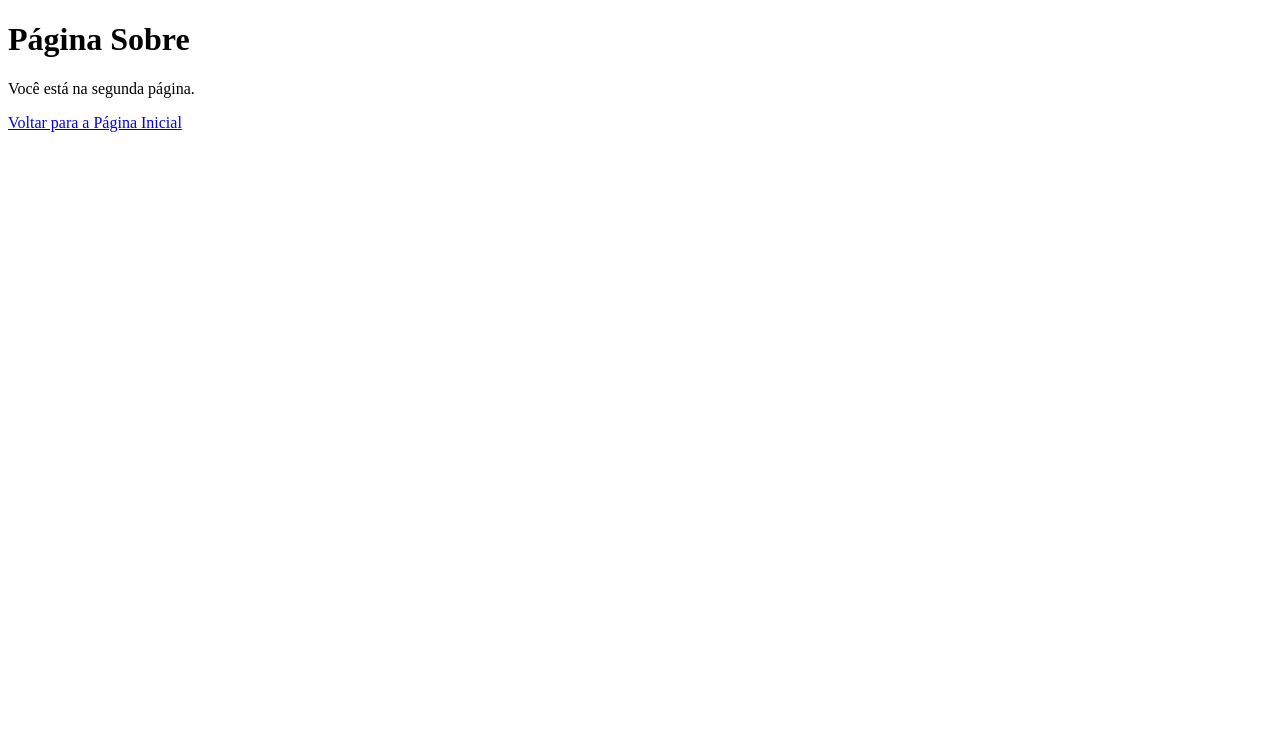
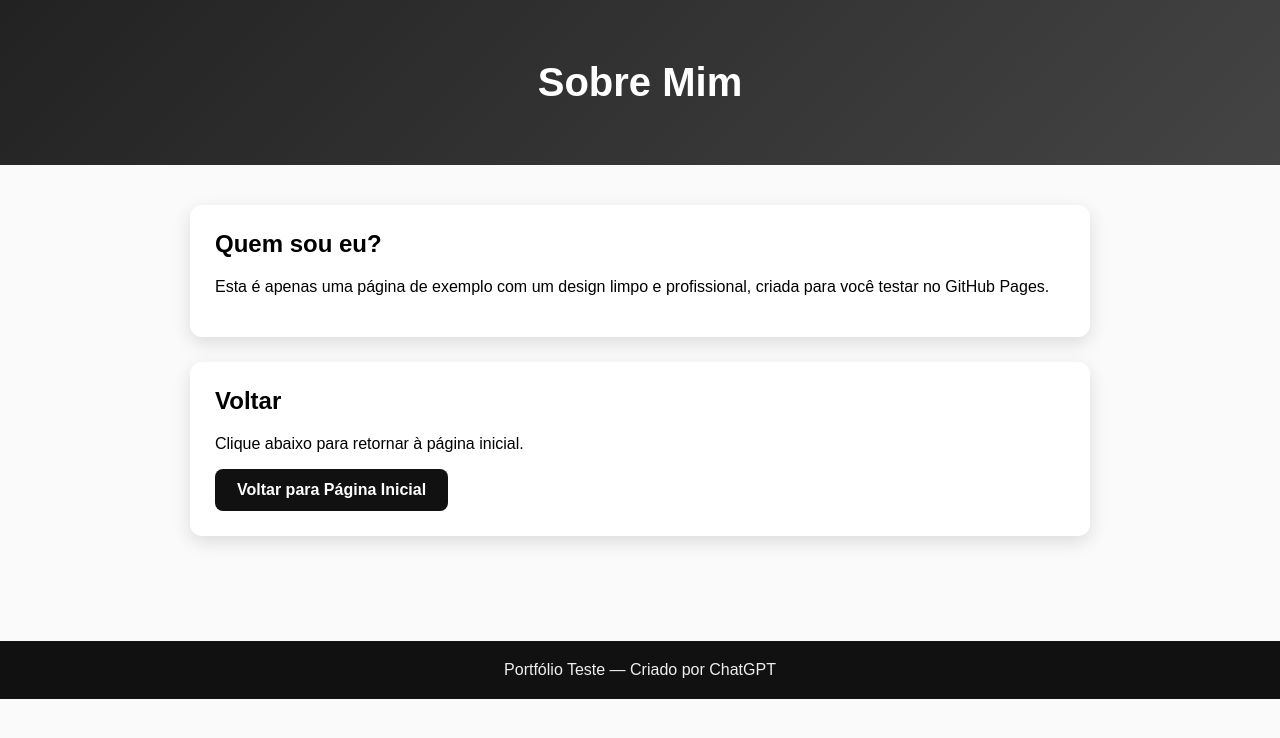
Before and after one commit to rejanesilva88855sg-dot/teste, a plain HTML site: page sobre.html in a window 1280 px wide. Drawn offline with Linux system fonts and the light colour scheme.

Commit message:
sobre.html

```diff
--- a/sobre.html
+++ b/sobre.html
@@ -1,13 +1,84 @@
 <!DOCTYPE html>
 <html lang="pt-BR">
 <head>
-    <meta charset="UTF-8">
-    <meta name="viewport" content="width=device-width, initial-scale=1.0">
-    <title>Página Sobre</title>
+<meta charset="UTF-8">
+<meta name="viewport" content="width=device-width, initial-scale=1.0">
+<title>Sobre Mim | Portfólio</title>
+<style>
+body {
+    margin: 0;
+    font-family: Arial, sans-serif;
+    background: #fafafa;
+}
+header {
+    background: linear-gradient(135deg, #222, #444);
+    color:#fff;
+    padding: 60px 20px;
+    text-align:center;
+}
+header h1 {
+    margin:0;
+    font-size: 40px;
+}
+section {
+    max-width:900px;
+    margin:auto;
+    padding:40px 20px;
+}
+.card {
+    background:white;
+    padding:25px;
+    border-radius:12px;
+    box-shadow:0 6px 18px rgba(0,0,0,0.12);
+    margin-bottom:25px;
+}
+.card h2 {
+    margin-top:0;
+}
+a.button {
+    display:inline-block;
+    background:#111;
+    color:#fff;
+    padding:12px 22px;
+    border-radius:8px;
+    text-decoration:none;
+    font-weight:bold;
+    transition:0.2s;
+}
+a.button:hover {
+    opacity:0.8;
+}
+.footer {
+    text-align:center;
+    padding:20px;
+    background:#111;
+    color:#eee;
+    margin-top:40px;
+}
+</style>
 </head>
 <body>
-    <h1>Página Sobre</h1>
-    <p>Você está na segunda página.</p>
-    <a href="index.html">Voltar para a Página Inicial</a>
+
+<header>
+    <h1>Sobre Mim</h1>
+</header>
+
+<section>
+
+    <div class="card">
+        <h2>Quem sou eu?</h2>
+        <p>Esta é apenas uma página de exemplo com um design limpo e profissional, criada para você testar no GitHub Pages.</p>
+    </div>
+
+    <div class="card">
+        <h2>Voltar</h2>
+        <p>Clique abaixo para retornar à página inicial.</p>
+        <a class="button" href="index.html">Voltar para Página Inicial</a>
+    </div>
+
+</section>
+
+<div class="footer">Portfólio Teste — Criado por ChatGPT</div>
+
 </body>
 </html>
```
